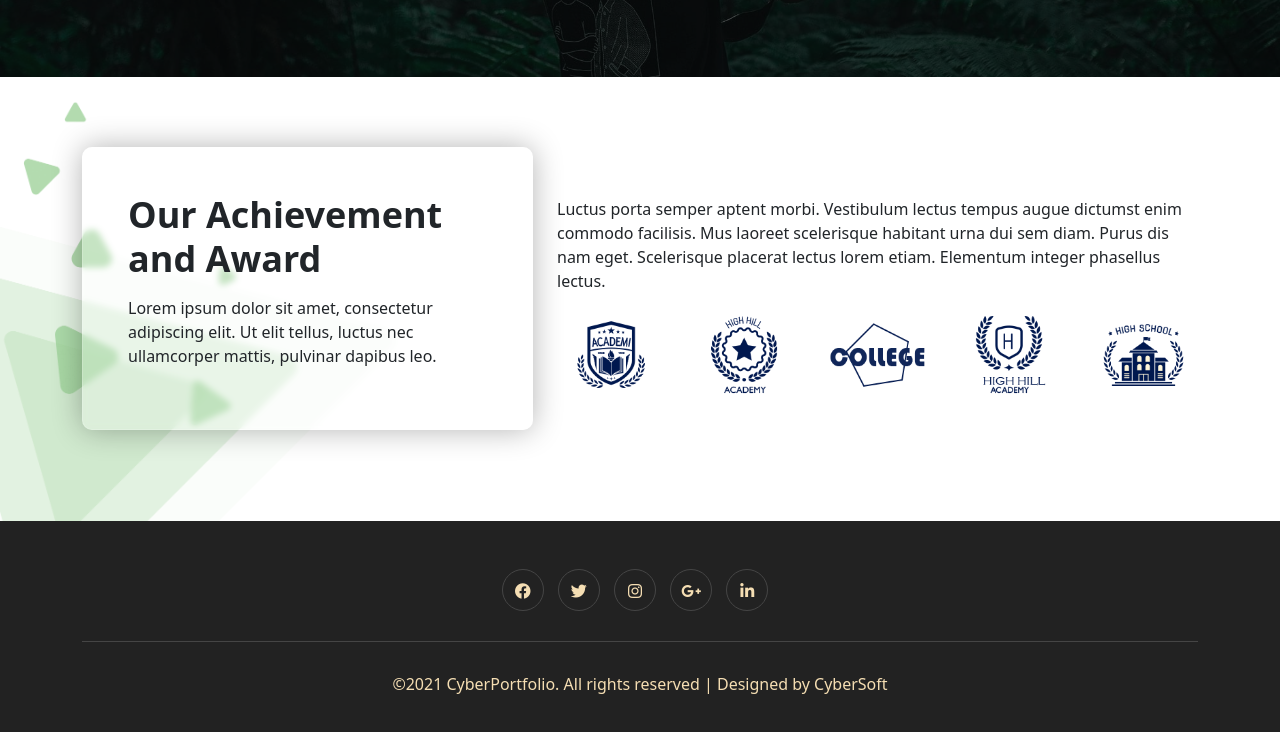
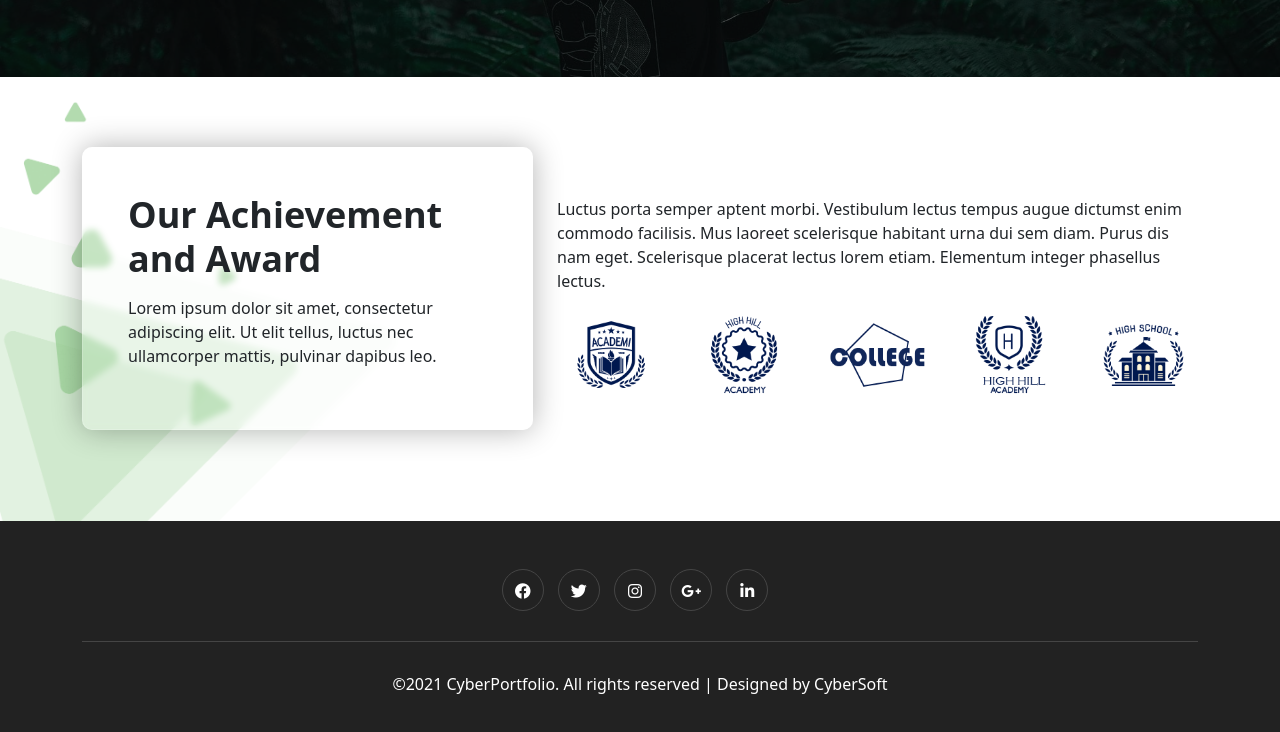
Before and after one commit to thanhlucifer/CyberSoft_Postfolio, a plain HTML site: page index.html in a window 1280 px wide. Shown: the part 2378-3110 px from the top of the page. Drawn offline with nearby package versions, Linux system fonts and the light colour scheme.

Commit message:
update text color footer

```diff
--- a/index.html
+++ b/index.html
@@ -2,7 +2,7 @@
 <html lang="en">
 
 <head>
-  <title>Title</title>
+  <title>PostFolio ThanhLucifer</title>
   <!-- Required meta tags -->
   <meta charset="utf-8" />
   <meta name="viewport" content="width=device-width, initial-scale=1, shrink-to-fit=no" />
--- a/style.css
+++ b/style.css
@@ -282,7 +282,7 @@ footer {
     border-radius: 50%;
     border: 1px solid #454545;
     transition: all .5s;
-    color: wheat
+    color: rgb(255, 255, 255);
 }
 
 .footer_content i:hover {
@@ -297,13 +297,13 @@ footer {
 }
 
 .footer_copyright p {
-    color: wheat;
+    color: rgb(255, 255, 255);
     margin: auto;
 }
 
 .footer_copyright p a {
     text-decoration: none;
-    color: wheat;
+    color: rgb(255, 255, 255);
     transition: all 0.5s;
 }
 
```
